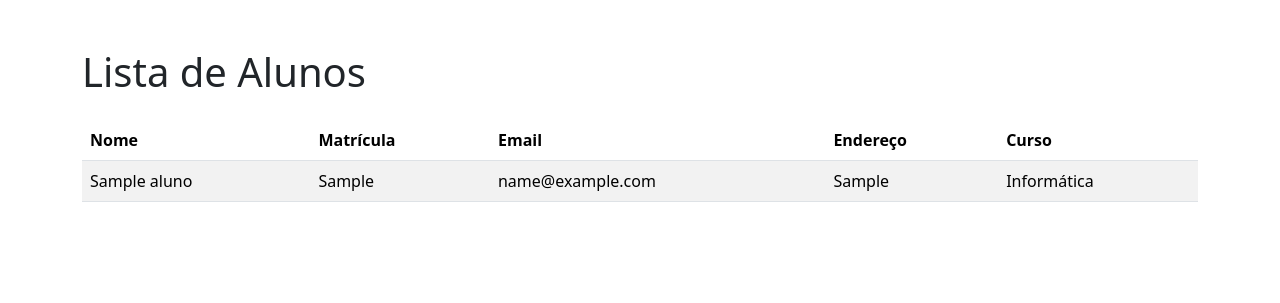
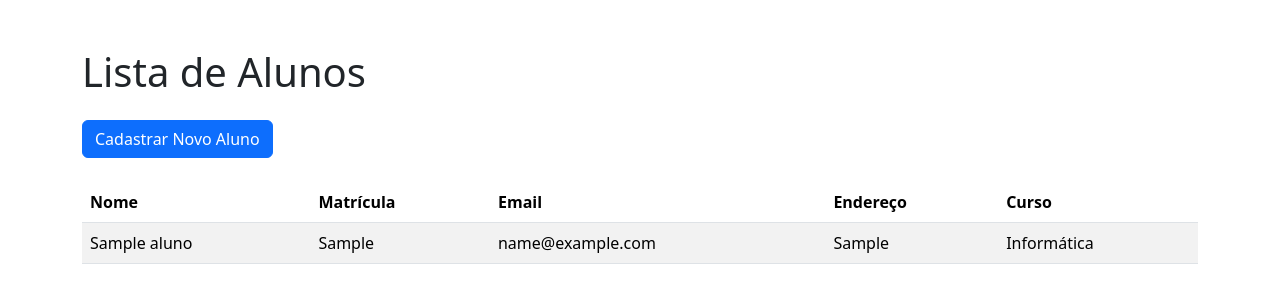
Before and after one commit to Luiz-Glitch/pi-matricula, a Django app: page / in a window 1280 px wide. Shown: the top 303 px of the page. Run offline with Django 5.2, Linux system fonts and the light colour scheme; tables that the repository leaves empty hold one stand-in row (values such as "Sample post").

Commit message:
add registration button

```diff
--- a/aluno/templates/lista_alunos.html
+++ b/aluno/templates/lista_alunos.html
@@ -10,6 +10,7 @@
 <body>
     <div class="container mt-5">
         <h1 class="mb-4">Lista de Alunos</h1>
+        <a href="{% url 'cadastro_aluno' %}" class="btn btn-primary mb-4">Cadastrar Novo Aluno</a>
         <table class="table table-striped">
             <thead>
                 <tr>
```
